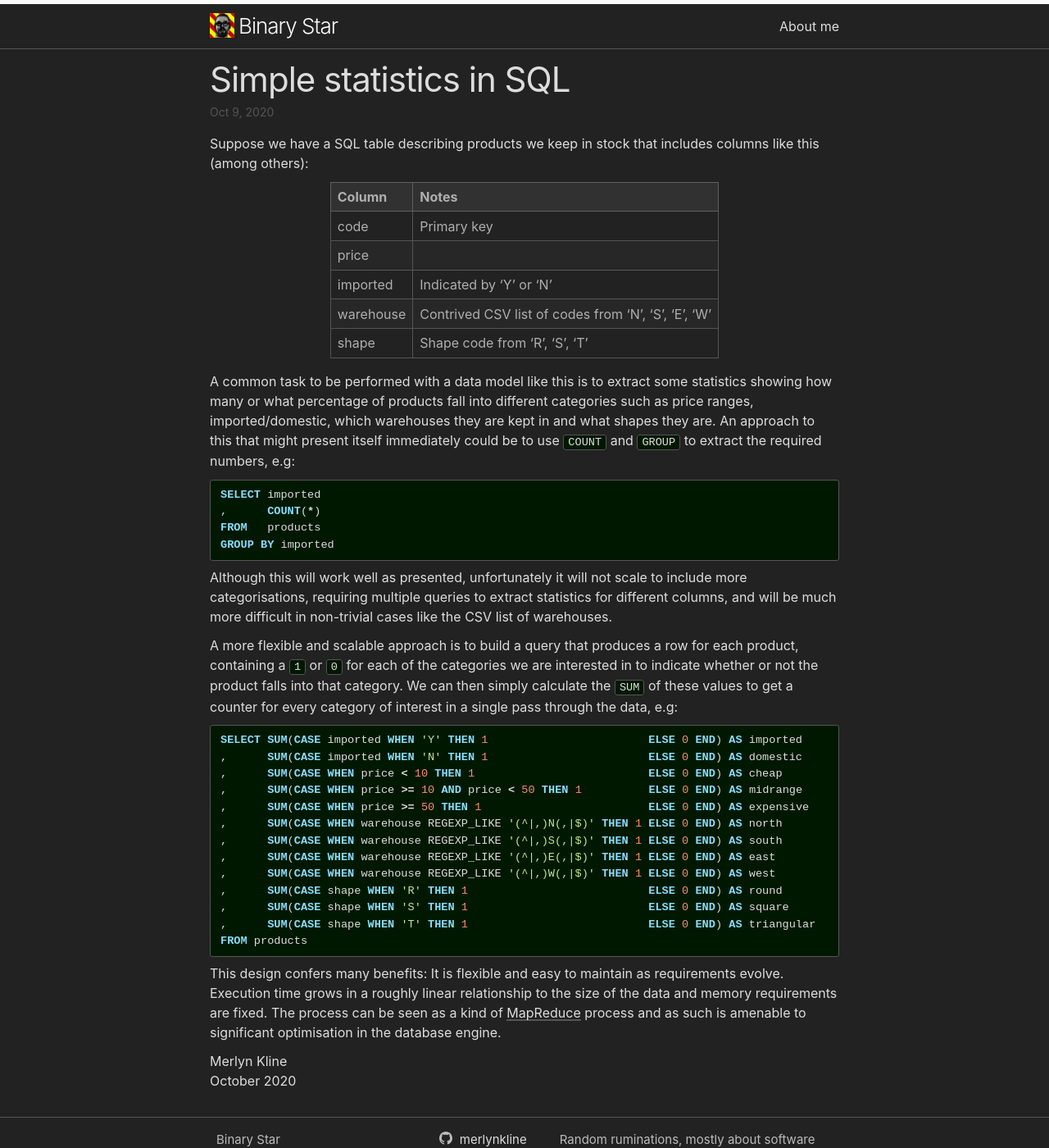
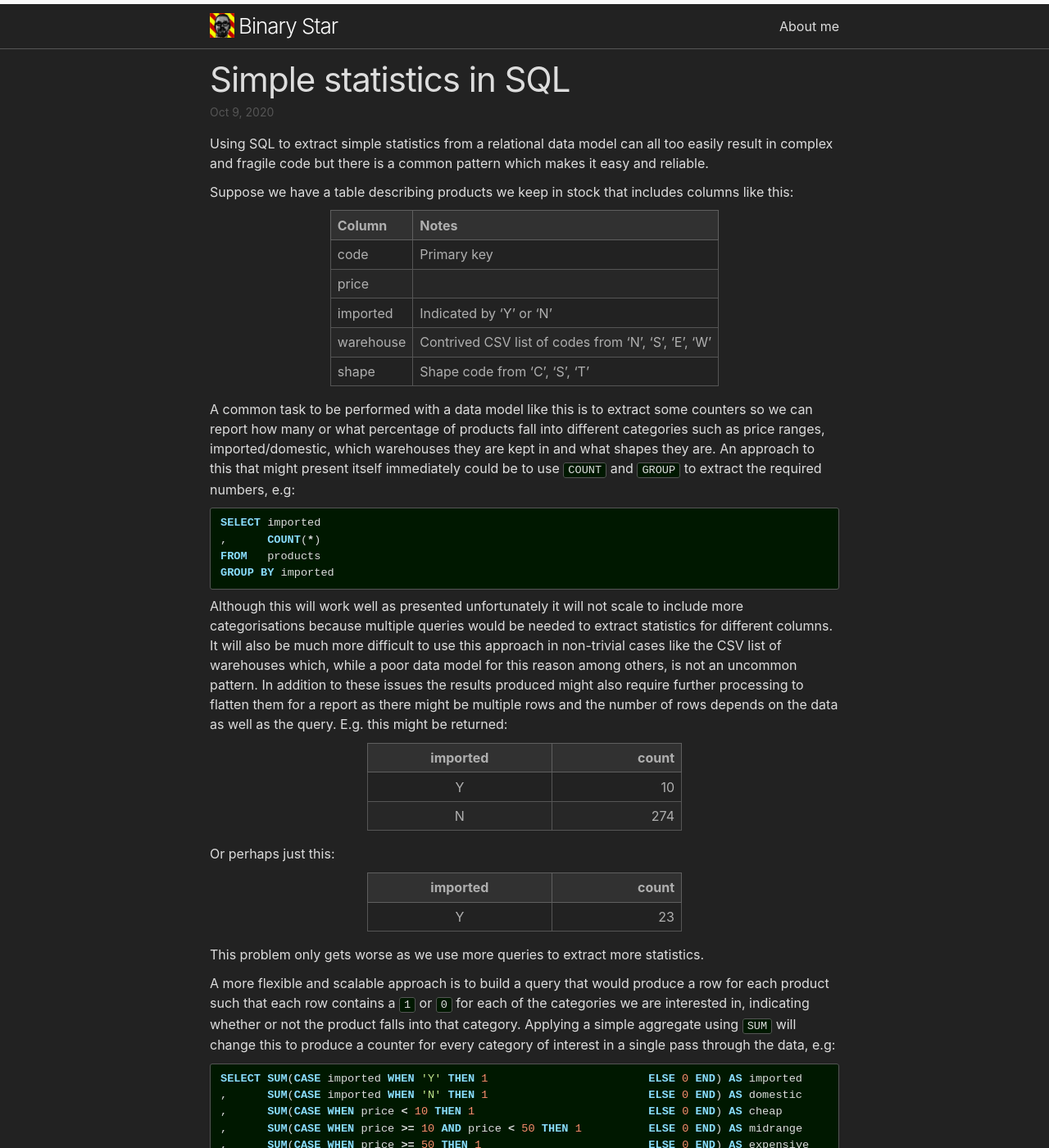
Before and after one commit to merlynkline/merlynkline.github.io, a Jekyll site: the page built from _posts/2020-10-09-SimpleStatisticsInSQL.md, in a window 1280 px wide and 1400 px high. Shown: the whole window at 82% size. Built offline with Jekyll 4.4.1, drawn with Linux system fonts in a browser that asks for light colours; some of the changed text lies outside the part shown.

Commit message:
Lots of improvements

````diff
--- a/_posts/2020-10-09-SimpleStatisticsInSQL.md
+++ b/_posts/2020-10-09-SimpleStatisticsInSQL.md
@@ -4,7 +4,9 @@ title:  "Simple statistics in SQL"
 date:   2020-10-09
 categories: codecraft
 ---
-Suppose we have a SQL table describing products we keep in stock that includes columns like this (among others):
+Using SQL to extract simple statistics from a relational data model can all too easily result in complex and fragile code but there is a common pattern which makes it easy and reliable.
+
+Suppose we have a table describing products we keep in stock that includes columns like this:
 
 | Column    | Notes                                               |
 | --------- | --------------------------------------------------- |
@@ -12,9 +14,9 @@ Suppose we have a SQL table describing products we keep in stock that includes c
 | price     |                                                     |
 | imported  | Indicated by 'Y' or 'N'                             |
 | warehouse | Contrived CSV list of codes from 'N', 'S', 'E', 'W' |
-| shape     | Shape code from 'R', 'S', 'T'                       |
+| shape     | Shape code from 'C', 'S', 'T'                       |
 
-A common task to be performed with a data model like this is to extract some statistics showing how many or what percentage of products fall into different categories such as price ranges, imported/domestic, which warehouses they are kept in and what shapes they are. An approach to this that might present itself immediately could be to use `COUNT` and `GROUP` to extract the required numbers, e.g:
+A common task to be performed with a data model like this is to extract some counters so we can report how many or what percentage of products fall into different categories such as price ranges, imported/domestic, which warehouses they are kept in and what shapes they are. An approach to this that might present itself immediately could be to use `COUNT` and `GROUP` to extract the required numbers, e.g:
 
 ```sql
 SELECT imported
@@ -23,9 +25,22 @@ FROM   products
 GROUP BY imported
 ```
 
-Although this will work well as presented, unfortunately it will not scale to include more categorisations, requiring multiple queries to extract statistics for different columns, and will be much more difficult in non-trivial cases like the CSV list of warehouses.
+Although this will work well as presented unfortunately it will not scale to include more categorisations because multiple queries would be needed to extract statistics for different columns. It will also be much more difficult to use this approach in non-trivial cases like the CSV list of warehouses which, while a poor data model for this reason among others, is not an uncommon pattern. In addition to these issues the results produced might also require further processing to flatten them for a report as there might be multiple rows and the number of rows depends on the data as well as the query. E.g. this might be returned:
 
-A more flexible and scalable approach is to build a query that produces a row for each product, containing a `1` or `0` for each of the categories we are interested in to indicate whether or not the product falls into that category. We can then simply calculate the `SUM` of these values to get a counter for every category of interest in a single pass through the data, e.g:
+| imported | count |
+| :------: | ----: |
+|     Y    |    10 |
+|     N    |   274 |
+
+Or perhaps just this:
+
+| imported | count |
+| :------: | ----: |
+|     Y    |    23 |
+
+This problem only gets worse as we use more queries to extract more statistics.
+
+A more flexible and scalable approach is to build a query that would produce a row for each product such that each row contains a `1` or `0` for each of the categories we are interested in, indicating whether or not the product falls into that category. Applying a simple aggregate using `SUM` will change this to produce a counter for every category of interest in a single pass through the data, e.g:
 
 ```sql
 SELECT SUM(CASE imported WHEN 'Y' THEN 1                        ELSE 0 END) AS imported
@@ -37,15 +52,25 @@ SELECT SUM(CASE imported WHEN 'Y' THEN 1                        ELSE 0 END) AS i
 ,      SUM(CASE WHEN warehouse REGEXP_LIKE '(^|,)S(,|$)' THEN 1 ELSE 0 END) AS south
 ,      SUM(CASE WHEN warehouse REGEXP_LIKE '(^|,)E(,|$)' THEN 1 ELSE 0 END) AS east
 ,      SUM(CASE WHEN warehouse REGEXP_LIKE '(^|,)W(,|$)' THEN 1 ELSE 0 END) AS west
-,      SUM(CASE shape WHEN 'R' THEN 1                           ELSE 0 END) AS round
+,      SUM(CASE shape WHEN 'C' THEN 1                           ELSE 0 END) AS circular
 ,      SUM(CASE shape WHEN 'S' THEN 1                           ELSE 0 END) AS square
 ,      SUM(CASE shape WHEN 'T' THEN 1                           ELSE 0 END) AS triangular
+,      SUM(1                                                              ) AS counter
 FROM products
 ```
 
-This design confers many benefits: It is flexible and easy to maintain as requirements evolve. Execution time grows in a roughly linear relationship to the size of the data and memory requirements are fixed. The process can be seen as a kind of [MapReduce](https://en.wikipedia.org/wiki/MapReduce) process and as such is amenable to significant optimisation in the database engine.
+Note the final column, selecting `SUM(1)` to produce a simple count of the number of products included in the results. This is useful if you are calculating (e.g.) percentages or you are applying a filter in a `WHERE` clause and need to know how many products passed the filter. The count is produced efficiently without the need for a separate query.
 
+This design confers many benefits:
 
+* It is flexible and easy to maintain as requirements evolve.
+* The results are clearly named counters for each of the individual categories.
+* If any data passes the filter the shape of the results is fixed; the query always produces a single row with a fixed number of columns that always contain numbers.
+* Execution time grows in a linear relationship to the size of the data, and memory requirements are fixed; it is an O(n) process.
+* The procedure is a type of [MapReduce](https://en.wikipedia.org/wiki/MapReduce) and as such is amenable to significant optimisation by the database engine.
+* The repeating pattern and the tight encapsulation of knowledge about each category simplify dynamic generation of the required SQL by client software should that be required.
+
+Although this design is somewhat counter-intuitive when considering the obvious options for statistics collection offered by common dialects of SQL it is easily understood and turns out to be a low cost and flexible solution.
 
 Merlyn Kline
 October 2020
````
